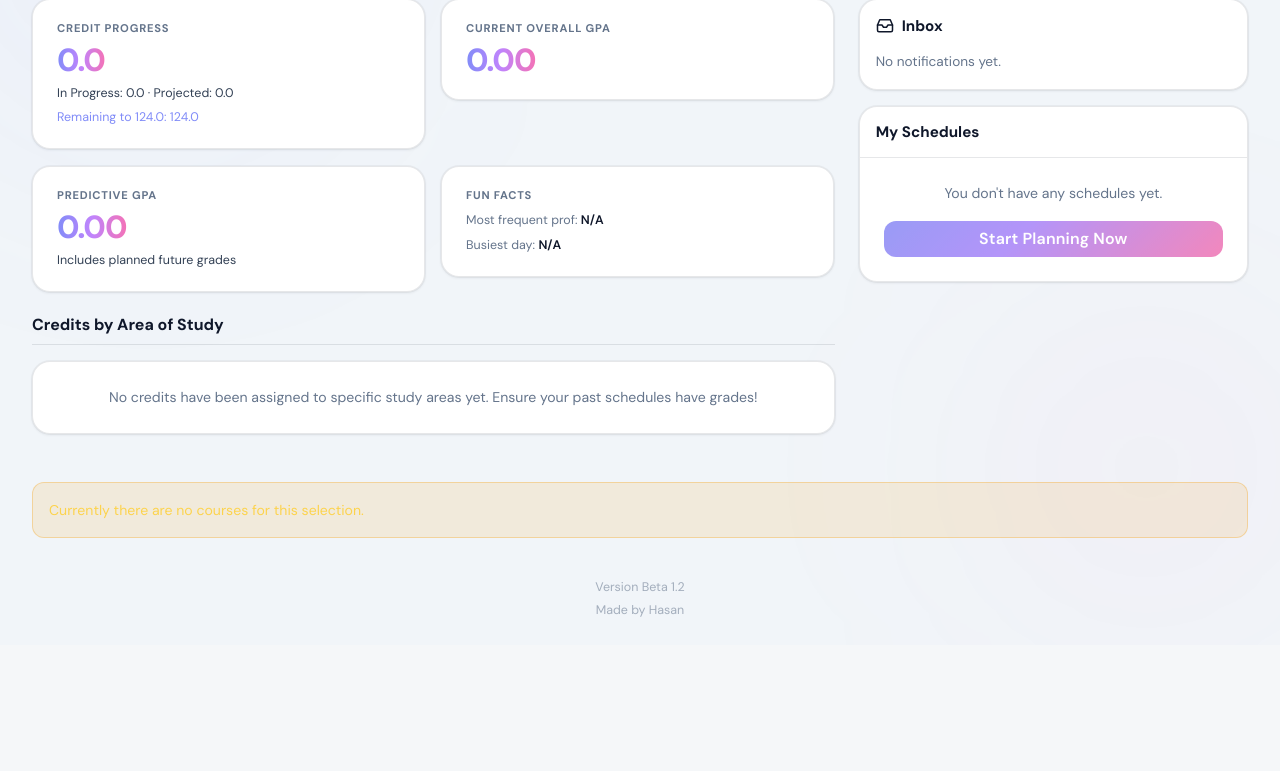
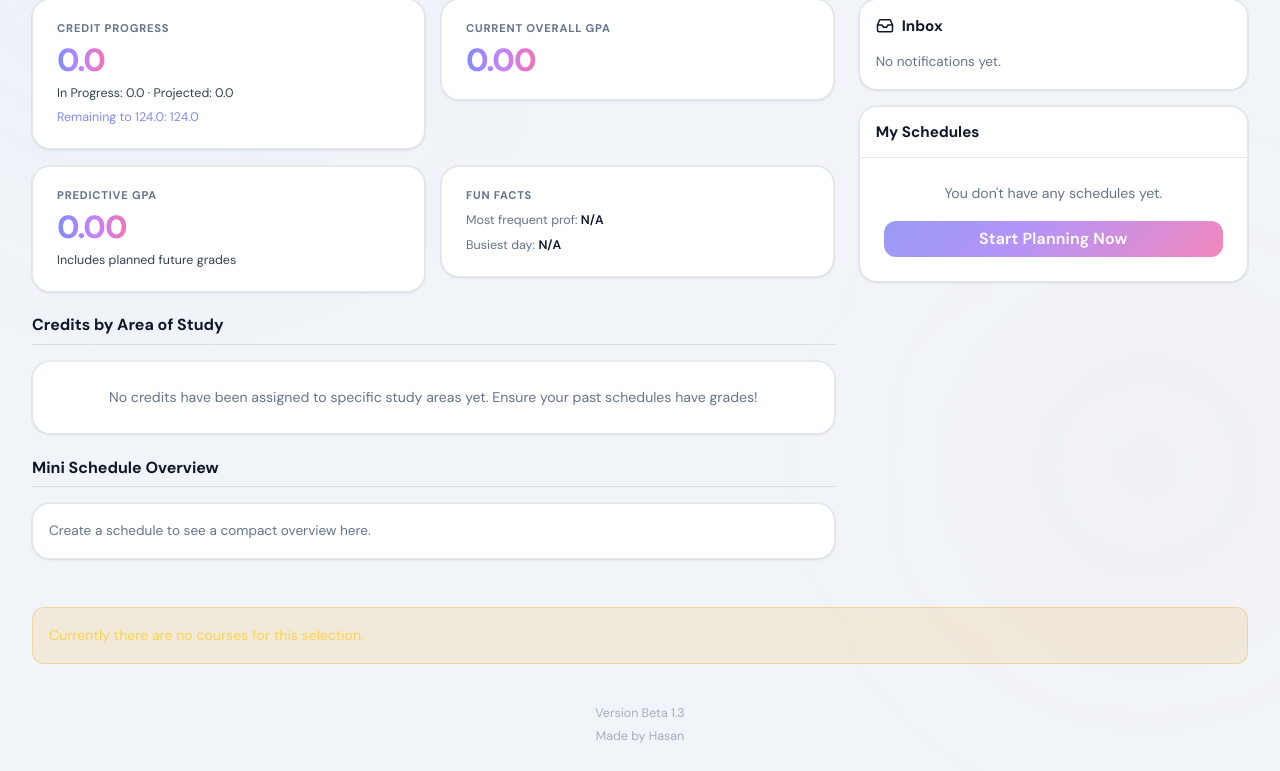
Before and after one commit to DFOM/Acadex, a Flask app: page /student/dashboard in a window 1280 px wide. Shown: the part 213-984 px from the top of the page. Before the commit the page ends 830 px from the top, so only its background shows below. Run offline with Flask 3, Linux system fonts and the light colour scheme; the visitor is signed in with stand-in values (Sample User, id 1); data that the repository does not hold is empty; parts of the project's set-up code (start-up, migrations or seed data) failed here and were passed over; some libraries are stand-ins or nearby versions.

Commit message:
Beta 1.3 dependency intelligence, level filters, mini dashboard, png export

```diff
--- a/Routes/student_routes.py
+++ b/Routes/student_routes.py
@@ -82,6 +82,14 @@ def _normalize_semester_text(value: Any) -> str:
     return normalize_dataset_semester(value)
 
 
+def _parse_schedule_level(value: Any) -> int | None:
+    try:
+        parsed = int(str(value or '').strip())
+    except Exception:
+        return None
+    return parsed if parsed in {1, 2, 3, 4} else None
+
+
 def _is_full_year_semester(value: Any) -> bool:
     sem = _normalize_semester_text(value)
     return sem == 'full_year'
@@ -1293,6 +1301,18 @@ def _load_catalog_for_term(year: int, semester: str) -> tuple[list[Dict[str, Any
         return rows, f"scraped_dataset_{dataset_id}"
     return rows, f"unified_catalog_{year}_{semester}"
 
+
+def _filter_rows_by_level(catalog_rows: list[Dict[str, Any]], schedule_level: int | None, level_scope: str) -> list[Dict[str, Any]]:
+    if level_scope != 'my' or schedule_level not in {1, 2, 3, 4}:
+        return catalog_rows
+
+    filtered = [
+        row
+        for row in catalog_rows
+        if _parse_schedule_level(row.get('year_level')) == schedule_level
+    ]
+    return filtered if filtered else catalog_rows
+
 @student_bp.route('/courses/search')
 def search_courses():
     # Supports two modes:
@@ -1310,6 +1330,7 @@ def search_courses():
     resolved_year = year
     resolved_semester = semester
 
+    schedule_level = None
     if schedule_id:
         try:
             schedule_id_int = int(schedule_id)
@@ -1326,14 +1347,20 @@ def search_courses():
 
         resolved_year = sched.year
         resolved_semester = sched.semester
+        schedule_level = _parse_schedule_level(getattr(sched, 'level', None))
+
+    level_scope = str(request.args.get('level_scope') or '').strip().lower()
+    if level_scope not in {'my', 'all'}:
+        level_scope = 'my'
 
     catalog_rows, dataset_id = _load_scraped_catalog_for_term(resolved_year, resolved_semester)
     if not catalog_rows:
         return jsonify([])
+    filtered_catalog_rows = _filter_rows_by_level(catalog_rows, schedule_level, level_scope)
     # Full catalog load for the schedule editor.
     if json_mode and schedule_id and query_str == '':
         try:
-            payload = [_add_display_fields(dict(r)) for r in catalog_rows]
+            payload = [_add_display_fields(dict(r)) for r in filtered_catalog_rows]
 
             log_behavior_event_safe(
                 'catalog_loaded',
@@ -1344,6 +1371,8 @@ def search_courses():
                     'semester': resolved_semester,
                     'source': 'schedule_editor',
                     'dataset_id': dataset_id,
+                    'level_scope': level_scope,
+                    'schedule_level': schedule_level,
                 },
             )
             return jsonify(payload)
@@ -1370,7 +1399,7 @@ def search_courses():
     try:
         q = query_str.lower()
         filtered = [
-            row for row in catalog_rows
+            row for row in filtered_catalog_rows
             if q in str(row.get('Course_Number') or '').lower()
             or q in str(row.get('Course_Title') or '').lower()
         ]
@@ -1454,7 +1483,6 @@ def _build_unlocks_for_course(catalog_rows: list[Dict[str, Any]], target_row: Di
                 'display_course_number': mapped.get('display_course_number'),
                 'course_title': mapped.get('Course_Title'),
                 'display_title': mapped.get('display_title'),
-                'day_and_period': mapped.get('Day_and_Period'),
                 'instructor': instructor_text,
                 'credits': mapped.get('Credits'),
                 'prerequisite': mapped.get('Prerequisite'),
@@ -1464,7 +1492,7 @@ def _build_unlocks_for_course(catalog_rows: list[Dict[str, Any]], target_row: Di
     unlocks.sort(
         key=lambda row: (
             str(row.get('course_number') or ''),
-            str(row.get('day_and_period') or ''),
+            str(row.get('display_title') or row.get('course_title') or ''),
         )
     )
     return unlocks
@@ -1547,13 +1575,16 @@ def api_course_detail():
             minor_name=minor_name,
             prereq_title_lookup=_build_prereq_title_lookup(),
         )
-        unlocks = _build_unlocks_for_course(catalog_rows, target_row)
+        latest_catalog_rows, latest_dataset_id = _load_scraped_catalog_for_term('', '')
+        unlock_source_rows = latest_catalog_rows if latest_catalog_rows else catalog_rows
+        unlocks = _build_unlocks_for_course(unlock_source_rows, target_row)
 
         return jsonify(
             {
                 'success': True,
                 'dataset_id': dataset_id,
                 'resolved_dataset_name': resolved_dataset_name or None,
+                'unlock_dataset_id': latest_dataset_id,
                 'course': {
                     'course_number': target_row.get('Course_Number'),
                     'display_course_number': target_row.get('display_course_number'),
@@ -1561,7 +1592,6 @@ def api_course_detail():
                     'display_title': target_row.get('display_title'),
                     'credits': target_row.get('Credits'),
                     'instructor': target_row.get('Instructor'),
-                    'day_and_period': target_row.get('Day_and_Period'),
                     'area_of_study': target_row.get('Area_of_Study'),
                     'prerequisite': target_row.get('Prerequisite'),
                 },
@@ -1604,6 +1634,7 @@ def courses_view():
     selected_detail = None
     selected_prereq_status = None
     selected_unlocks: list[dict] = []
+    latest_catalog_rows, _latest_dataset_id = _load_scraped_catalog_for_term('', '')
 
     if selected_course_number:
         matches = [
@@ -1624,7 +1655,7 @@ def courses_view():
                 minor_name=area_names.get('minor'),
                 prereq_title_lookup=_build_prereq_title_lookup(),
             )
-            selected_unlocks = _build_unlocks_for_course(rows, selected_detail)
+            selected_unlocks = _build_unlocks_for_course(latest_catalog_rows if latest_catalog_rows else rows, selected_detail)
 
     return render_template(
         'Student/courses.html',
@@ -1740,6 +1771,53 @@ def user_dashboard():
     except Exception as e:
         db.session.rollback()
         print(f"Dashboard notification load failed: {e}")
+
+    schedule_ids = [int(s.id) for s in schedules]
+    schedule_courses_by_schedule: dict[int, list[dict[str, Any]]] = {sid: [] for sid in schedule_ids}
+    if schedule_ids:
+        try:
+            rows = (
+                db.session.query(ScheduleCourse.schedule_id, ScheduleCourse.course_number)
+                .filter(ScheduleCourse.schedule_id.in_(schedule_ids))
+                .all()
+            )
+            for row in rows:
+                sid = int(row.schedule_id)
+                code = _normalize_course_number(row.course_number)
+                meta = metadata_index.get(code, {})
+                day_period = str(meta.get('day_and_period') or '').strip()
+                instructor = _normalize_instructor(meta.get('instructor') or '') or 'TBA'
+                title = str(meta.get('title') or row.course_number or '').strip()
+                if not day_period:
+                    continue
+                for day, period_name in _day_period_structured_blocks(day_period):
+                    schedule_courses_by_schedule.setdefault(sid, []).append(
+                        {
+                            'day': day,
+                            'period': period_name,
+                            'title': title,
+                            'faculty': instructor,
+                        }
+                    )
+        except Exception:
+            db.session.rollback()
+
+    dashboard_mini_schedules: list[dict[str, Any]] = []
+    for sched in schedules[:3]:
+        slot_rows = sorted(
+            schedule_courses_by_schedule.get(int(sched.id), []),
+            key=lambda item: (item.get('day') or '', str(item.get('period') or '')),
+        )
+        dashboard_mini_schedules.append(
+            {
+                'id': sched.id,
+                'name': sched.schedule_name,
+                'semester': sched.semester,
+                'year': sched.year,
+                'schedule_type': sched.schedule_type,
+                'slots': slot_rows[:25],
+            }
+        )
 
     return render_template('Student/dashboard.html',
                            schedules=schedules,
@@ -1758,6 +1836,7 @@ def user_dashboard():
                            ai_data_collection_enabled=ai_data_collection_enabled,
                            has_dataset_years=bool(dataset_years),
                            dataset_years=dataset_years,
+                           dashboard_mini_schedules=dashboard_mini_schedules,
                            notifications=notifications,
                            unread_notifications_count=unread_notifications_count)
 
@@ -2069,6 +2148,7 @@ def create_schedule():
         sched_type = str(sched_type or 'future').strip().lower()
         if sched_type not in {'past', 'future'}:
             sched_type = 'future'
+        schedule_level = _parse_schedule_level(request.form.get('level'))
 
         if not all([name, year, semester]):
             flash("Please fill out all fields.", "error")
@@ -2119,7 +2199,8 @@ def create_schedule():
             schedule_name=name,
             year=resolved_year,
             semester=resolved_semester.title(),
-            schedule_type=sched_type
+            schedule_type=sched_type,
+            level=schedule_level,
         )
 
         if current_user.is_authenticated:
@@ -2151,6 +2232,7 @@ def create_schedule():
                     'schedule_type': new_sched.schedule_type,
                     'year': new_sched.year,
                     'semester': new_sched.semester,
+                    'level': new_sched.level,
                 },
             )
             _update_learning_profile_snapshot_safe(current_user.id)
@@ -2162,6 +2244,7 @@ def create_schedule():
                 'schedule_type': new_sched.schedule_type,
                 'year': new_sched.year,
                 'semester': new_sched.semester,
+                'level': new_sched.level,
             },
         )
 
@@ -2202,6 +2285,7 @@ def create_schedule():
         ai_enabled=get_bool_setting('ai_enabled', False),
         ai_recommendations_enabled=get_bool_setting('ai_recommendations_enabled', True),
         ai_data_collection_enabled=get_bool_setting('ai_data_collection_enabled', False),
+        default_level=_parse_schedule_level(getattr(current_user, 'year_of_study', None)) if current_user.is_authenticated else None,
         user_area_names=_resolve_user_area_names() if current_user.is_authenticated else {'major': '', 'minor': ''},
         ai_suggestions_allowed=suggestions_allowed,
         ai_suggestions_gate_message=suggestions_gate_message,
@@ -2307,6 +2391,7 @@ def edit_schedule(schedule_id):
                            schedule=schedule,
                            current_courses=current_courses,
                            obtained_courses=obtained_courses,
+                           schedule_level=_parse_schedule_level(getattr(schedule, 'level', None)),
                            periods=periods,
                            lunch_start_time=lunch_start_time,
                            lunch_end_time=lunch_end_time)
--- a/app.py
+++ b/app.py
@@ -19,7 +19,7 @@ from Routes.main_routes import main_bp
 from Routes.student_routes import student_bp
 from Routes.schedule_routes import schedule_bp
 
-VERSION = 'Beta 1.2'
+VERSION = 'Beta 1.3'
 APP_STARTED_AT = datetime.utcnow().replace(tzinfo=None).isoformat() + 'Z'
 
 app = Flask(__name__)
--- a/models.py
+++ b/models.py
@@ -149,6 +149,7 @@ class Schedule(db.Model):
     year = db.Column(db.Integer, nullable=False)
     semester = db.Column(db.String(50), nullable=False)
     schedule_type = db.Column(db.String(50), default='future') # past or future
+    level = db.Column(db.Integer, nullable=True)
 
     # Relationship: If a schedule is deleted, all its courses are automatically deleted
     courses = db.relationship('ScheduleCourse', backref='schedule', lazy=True, cascade="all, delete-orphan")
--- a/static/js/student.js
+++ b/static/js/student.js
@@ -14,10 +14,13 @@ document.addEventListener('DOMContentLoaded', () => {
     const obtainedCoursesElement = document.getElementById('obtainedCoursesData');
     const resultCountBadge = document.getElementById('resultCountBadge');
     const totalCreditsBadge = document.getElementById('totalCreditsBadge');
+    const levelScopeSelect = document.getElementById('filterLevelScope');
+    const exportSchedulePngBtn = document.getElementById('exportSchedulePngBtn');
 
     // Load the student's historical obtained courses
     const obtainedCourses = obtainedCoursesElement ? JSON.parse(obtainedCoursesElement.textContent) : [];
     const scheduleType = String(window.SCHEDULE_TYPE || '').toLowerCase();
+    const scheduleLevel = Number(window.SCHEDULE_LEVEL);
 
     // Current schedule courses (server-rendered initial state)
     let currentScheduleCourses = coursesDataElement ? JSON.parse(coursesDataElement.textContent) : [];
@@ -231,7 +234,7 @@ document.addEventListener('DOMContentLoaded', () => {
                 ? unlocks.slice(0, 60).map((item) => `
                     <li class="list-group-item px-0 py-2 border-0 border-bottom">
                         <div class="fw-semibold">${escapeHtml(item.display_title || item.course_title || 'Untitled')}</div>
-                        <div class="small text-muted">${escapeHtml(item.display_course_number || item.course_number || '')} · ${escapeHtml(item.day_and_period || 'TBA')} · ${escapeHtml(item.instructor || 'TBA')}</div>
+                        <div class="small text-muted">${escapeHtml(item.display_course_number || item.course_number || '')} · ${escapeHtml(item.instructor || 'TBA')}</div>
                     </li>
                 `).join('')
                 : '<div class="small text-muted">No reverse dependencies found in this term.</div>';
@@ -241,7 +244,6 @@ document.addEventListener('DOMContentLoaded', () => {
                     <div class="d-flex flex-wrap gap-2 mb-1">
                         <span class="badge bg-light text-dark border">${escapeHtml(course.display_course_number || course.course_number || '')}</span>
                         <span class="badge bg-primary-subtle text-primary border border-primary-subtle">${escapeHtml(String(course.credits ?? 0))} CR</span>
-                        <span class="badge bg-secondary-subtle text-secondary border border-secondary-subtle">${escapeHtml(course.day_and_period || 'TBA')}</span>
                     </div>
                     <div class="small text-muted">Instructor: ${escapeHtml(course.instructor || 'TBA')} · Area: ${escapeHtml(course.area_of_study || 'General')}</div>
                 </div>
@@ -515,7 +517,15 @@ document.addEventListener('DOMContentLoaded', () => {
         const scheduleId = scheduleIdInput.value;
 
         try {
-            const response = await fetch(`/student/courses/search?query=&schedule_id=${scheduleId}&json=true`);
+            const params = new URLSearchParams({
+                query: '',
+                schedule_id: String(scheduleId || ''),
+                json: 'true',
+            });
+            if (levelScopeSelect && Number.isFinite(scheduleLevel) && scheduleLevel > 0) {
+                params.set('level_scope', String(levelScopeSelect.value || 'my'));
+            }
+            const response = await fetch(`/student/courses/search?${params.toString()}`);
             allCatalogCourses = await response.json();
 
             prereqTitleLookup.clear();
@@ -550,7 +560,9 @@ document.addEventListener('DOMContentLoaded', () => {
             c.ComputedSubject = subj.trim();
             subjects.add(c.ComputedSubject);
 
-            if (c.Instructor && c.Instructor.trim() !== "") instructors.add(c.Instructor.trim());
+            const instructorName = cleanInstructorDisplay(c.Instructor);
+            c.Instructor = instructorName;
+            if (instructorName && instructorName !== 'TBA') instructors.add(instructorName);
             if (c.Credits !== null && c.Credits !== undefined) credits.add(String(c.Credits));
 
             if (c.Day_and_Period && c.Day_and_Period !== 'TBA') {
@@ -741,11 +753,47 @@ document.addEventListener('DOMContentLoaded', () => {
 
     if (scheduleIdInput) loadCatalog();
     if (searchInput) searchInput.addEventListener('input', applyFiltersAndRender);
+    if (levelScopeSelect) levelScopeSelect.addEventListener('change', loadCatalog);
 
     // Initial grid/list render (only on schedule editor page)
     if (scheduleIdInput && document.querySelectorAll('.schedule-cell').length) {
         renderGrid(currentScheduleCourses);
         updateTotalCredits(currentScheduleCourses);
+    }
+
+    if (exportSchedulePngBtn) {
+        exportSchedulePngBtn.addEventListener('click', async () => {
+            const gridRoot = document.querySelector('#grid-view .ax-grid-wrap');
+            if (!gridRoot || typeof html2canvas !== 'function') {
+                alert('PNG export is unavailable right now.');
+                return;
+            }
+
+            exportSchedulePngBtn.disabled = true;
+            const originalText = exportSchedulePngBtn.textContent;
+            exportSchedulePngBtn.textContent = 'Exporting...';
+
+            try {
+                const canvas = await html2canvas(gridRoot, {
+                    backgroundColor: '#ffffff',
+                    scale: 2,
+                    useCORS: true,
+                    onclone: (doc) => {
+                        doc.querySelectorAll('.remove-course-btn, .grade-chip, .badge').forEach((el) => el.remove());
+                    },
+                });
+                const link = document.createElement('a');
+                const stamp = new Date().toISOString().slice(0, 10);
+                link.download = `schedule-${stamp}.png`;
+                link.href = canvas.toDataURL('image/png');
+                link.click();
+            } catch (err) {
+                alert('Unable to export schedule right now.');
+            } finally {
+                exportSchedulePngBtn.disabled = false;
+                exportSchedulePngBtn.textContent = originalText;
+            }
+        });
     }
 
 
--- a/templates/Student/dashboard.html
+++ b/templates/Student/dashboard.html
@@ -86,6 +86,53 @@
             <div class="p-4 text-center" style="color:var(--ax-muted);font-size:.88rem;">
                 No credits have been assigned to specific study areas yet. Ensure your past schedules have grades!
             </div>
+            {% endif %}
+        </div>
+
+        <div class="mb-1 mt-4 d-flex align-items-center justify-content-between" style="border-bottom:1px solid var(--ax-border);padding-bottom:.6rem;">
+            <h4 class="fw-bold mb-0" style="font-size:1rem;">Mini Schedule Overview</h4>
+        </div>
+        <div class="d-flex flex-column gap-3 mt-3">
+            {% if dashboard_mini_schedules %}
+                {% for mini in dashboard_mini_schedules %}
+                <div class="ax-card p-3">
+                    <div class="d-flex justify-content-between align-items-center mb-2">
+                        <div>
+                            <div class="fw-bold" style="font-size:.9rem;color:var(--ax-text);">{{ mini.name }}</div>
+                            <div style="font-size:.76rem;color:var(--ax-muted);">{{ mini.semester }} {{ mini.year }}</div>
+                        </div>
+                        <a href="{{ url_for('student.edit_schedule', schedule_id=mini.id) }}" class="btn btn-sm btn-outline-primary">View Full Schedule</a>
+                    </div>
+                    {% if mini.slots %}
+                    <div class="table-responsive">
+                        <table class="table table-sm align-middle mb-0">
+                            <thead>
+                                <tr>
+                                    <th style="font-size:.72rem;">Day</th>
+                                    <th style="font-size:.72rem;">Period</th>
+                                    <th style="font-size:.72rem;">Course</th>
+                                    <th style="font-size:.72rem;">Faculty</th>
+                                </tr>
+                            </thead>
+                            <tbody>
+                                {% for slot in mini.slots %}
+                                <tr>
+                                    <td style="font-size:.76rem;">{{ slot.day }}</td>
+                                    <td style="font-size:.76rem;">{{ slot.period }}</td>
+                                    <td style="font-size:.76rem;">{{ slot.title }}</td>
+                                    <td style="font-size:.76rem;">{{ slot.faculty }}</td>
+                                </tr>
+                                {% endfor %}
+                            </tbody>
+                        </table>
+                    </div>
+                    {% else %}
+                    <div style="font-size:.8rem;color:var(--ax-muted);">No scheduled courses yet.</div>
+                    {% endif %}
+                </div>
+                {% endfor %}
+            {% else %}
+            <div class="ax-card p-3" style="font-size:.85rem;color:var(--ax-muted);">Create a schedule to see a compact overview here.</div>
             {% endif %}
         </div>
     </div>
```
Also changed, not shown: PROJECT_CONTEXT.md (+16 -5 lines), Routes/admin_routes.py (+24 -2 lines), migrations/versions/b8d9e0f1a2b3_add_level_to_schedules.py (added, +51 -0 lines), templates/Student/courses.html (+2 -5 lines), templates/Student/create_schedule.html (+11 -0 lines), templates/Student/edit_schedule.html (+14 -0 lines), README.md.
